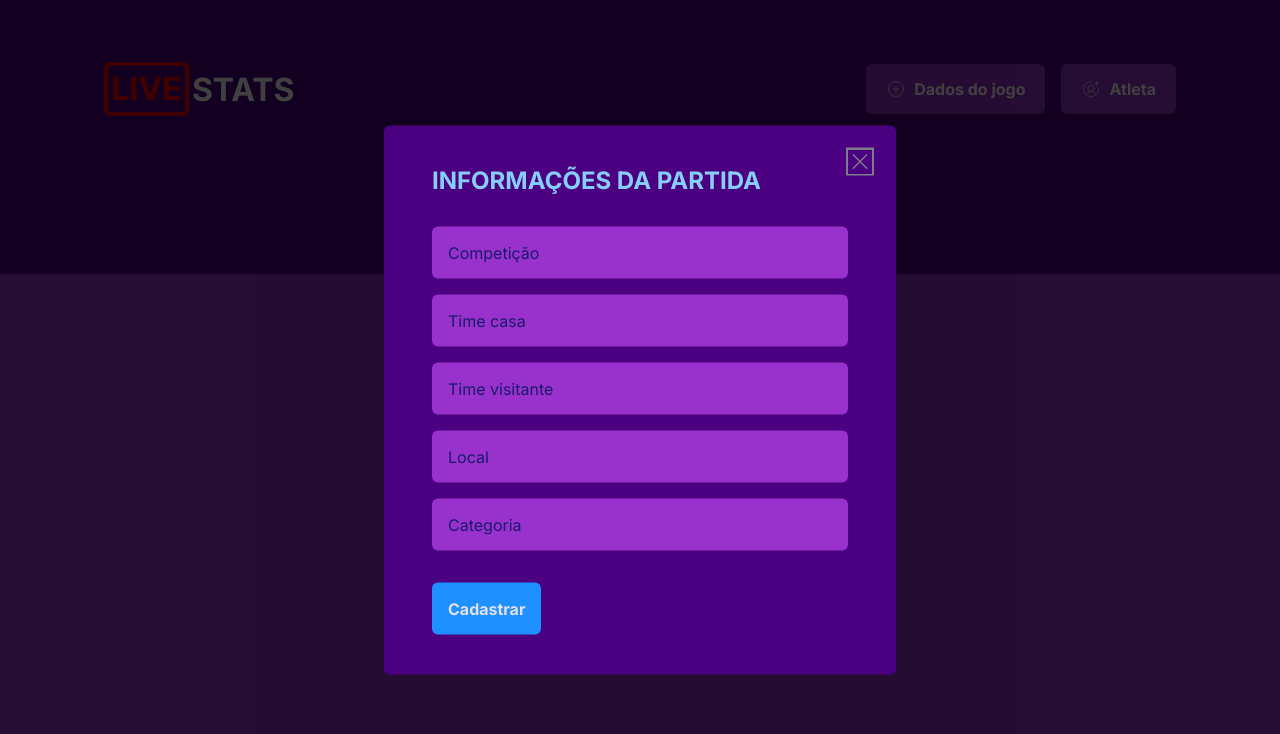
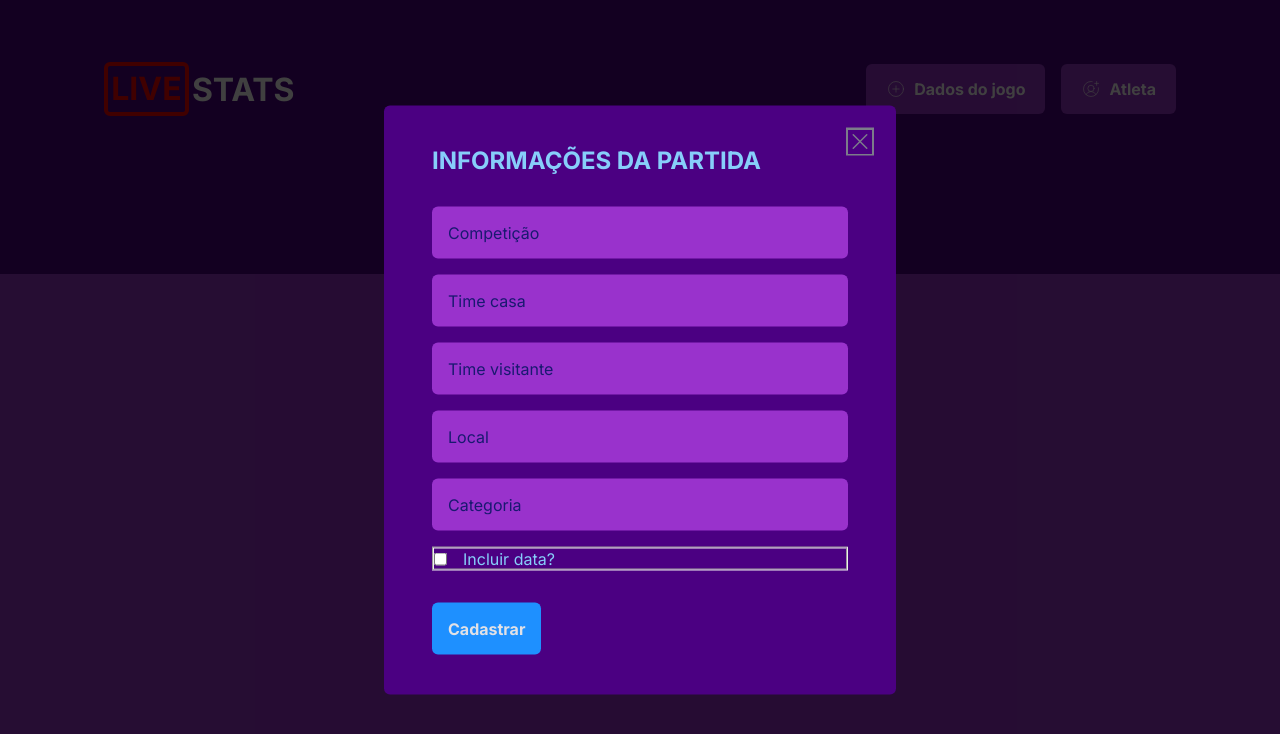
Before and after one commit to jpnakayama/basketball-livestats, a React (Vite) app: page / in a window 1280 px wide. Both pictures are taken after a click on the button "Dados do jogo". Shown: the top 734 px of the page. Built offline with nearby package versions, Linux system fonts and the light colour scheme.

Commit message:
correção do erro de inserção de data

```diff
--- a/src/components/AddPlayerModal/index.tsx
+++ b/src/components/AddPlayerModal/index.tsx
@@ -16,7 +16,9 @@ export function AddPlayerModal() {
   const [assists, setAssists] = useState<number>(0)
   const [blocks, setBlocks] = useState<number>(0)
 
-  function handleSubmitPlayer() {
+  function handleSubmitPlayer(e: any) {
+    e.preventDefault()
+
     setNewPlayer(state => [...state, { name, number, points, rebounds, assists, blocks }])
   }
 
@@ -24,13 +26,13 @@ export function AddPlayerModal() {
     <Dialog.Portal>
       <Overlay>
         <Content>
-          <Dialog.Title>Incluir jogador</Dialog.Title>
+          <Dialog.Title>INCLUIR JOGADOR</Dialog.Title>
 
           <CloseButton>
             <X size={24} />
           </CloseButton>
 
-          <form>
+          <form onSubmit={handleSubmitPlayer}>
             <input
               type="text"
               placeholder="Nome"
@@ -45,7 +47,7 @@ export function AddPlayerModal() {
               onChange={(e) => setNumber(e.target.value)}
               required
             />
-            <button type="button" onClick={handleSubmitPlayer}>Incluir</button>
+            <button type="submit">Incluir</button>
           </form>
 
         </Content>
--- a/src/components/GameInfoModal/index.tsx
+++ b/src/components/GameInfoModal/index.tsx
@@ -1,4 +1,4 @@
-import { CloseButton, Content, Overlay, SubmitButton } from "./styles";
+import { CloseButton, Content, DateCheckBox, Overlay, SubmitButton } from "./styles";
 import * as Dialog from '@radix-ui/react-dialog'
 import { X } from 'phosphor-react'
 import { useContext, useState } from "react";
@@ -18,16 +18,14 @@ export function GameInfoModal() {
   const [venue, setVenue] = useState<string>('')
   const [gameDate, setGameDate] = useState<string>('')
 
+  const dataAtual = Date.now()
+  const dataFormatada = format(dataAtual, "P", {
+    locale: ptBR
+  })
+
   function handleSubmit() {
-    const dataAtual = Date.now()
-    const dataFormatada = format(dataAtual, "P", {
-      locale: ptBR
-    })
 
-    setGameDate(dataFormatada)
-
-    setFormValues({ homeTeam, awayTeam, league, grade, venue, gameDate })
-
+     setFormValues({ homeTeam, awayTeam, league, grade, venue, gameDate })
   };
 
   return (
@@ -46,31 +44,41 @@ export function GameInfoModal() {
               placeholder="Competição"
               name="league"
               onChange={(e) => setLeague(e.target.value)}
+              required
             />
             <input
               type="text"
               placeholder="Time casa"
               name="homeTeam"
               onChange={(e) => setHomeTeam(e.target.value)}
+              required
             />
             <input
               type="text"
               placeholder="Time visitante"
               name="awayTeam"
               onChange={(e) => setAwayTeam(e.target.value)}
+              required
             />
             <input
               type="text"
               placeholder="Local"
               name="venue"
               onChange={(e) => setVenue(e.target.value)}
+              required
             />
             <input
               type="text"
               placeholder="Categoria"
               name="grade"
               onChange={(e) => setGrade(e.target.value)}
+              required
             />
+            <DateCheckBox>
+              <input type="checkbox" onChange={() => setGameDate(dataFormatada)} />
+              <label>Incluir data?</label>
+            </DateCheckBox>
+
             <SubmitButton type="button" onClick={handleSubmit}>Cadastrar</SubmitButton>
           </form>
 
--- a/src/components/GameInfoModal/styles.ts
+++ b/src/components/GameInfoModal/styles.ts
@@ -56,6 +56,12 @@ export const CloseButton = styled(Dialog.Close)`
   color: ${(props) => props.theme['gray-500']};
 `
 
+export const DateCheckBox = styled.fieldset`
+  display: flex;
+  align-items: center;
+  gap: 1rem;
+`
+
 export const SubmitButton = styled(Dialog.Close)`
   max-width: fit-content;
 
--- a/src/components/PlayersChart/styles.ts
+++ b/src/components/PlayersChart/styles.ts
@@ -43,12 +43,13 @@ export const StatsController = styled.div`
   button {
     cursor: pointer;
     background-color: transparent;
-    border: none
+    border: none;
   }
 
   span {
     font-size: 1.2rem;
   }
+
 
 `
 
```
